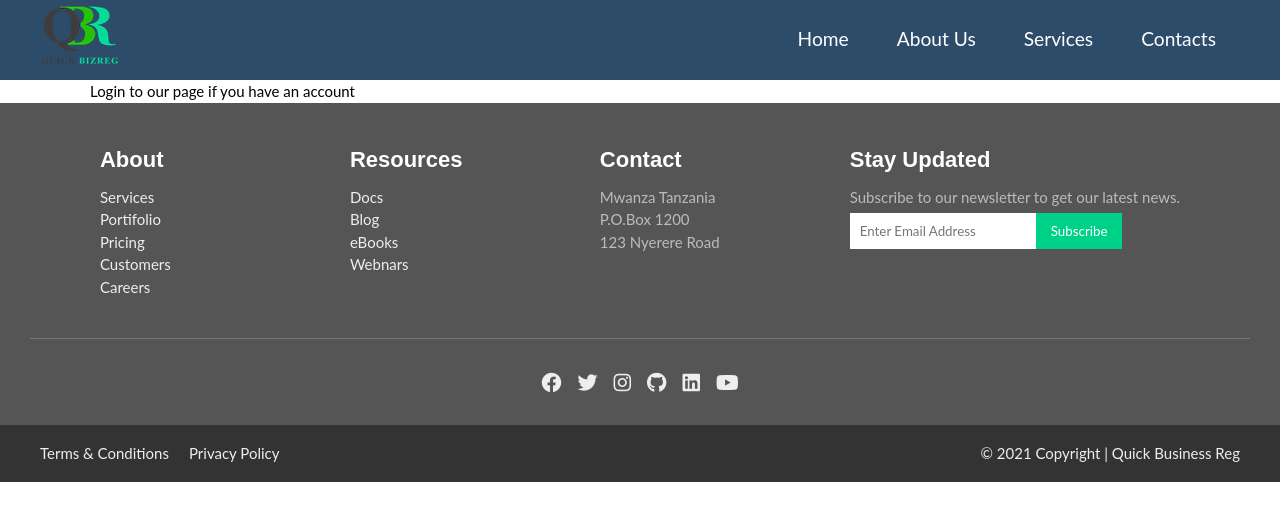
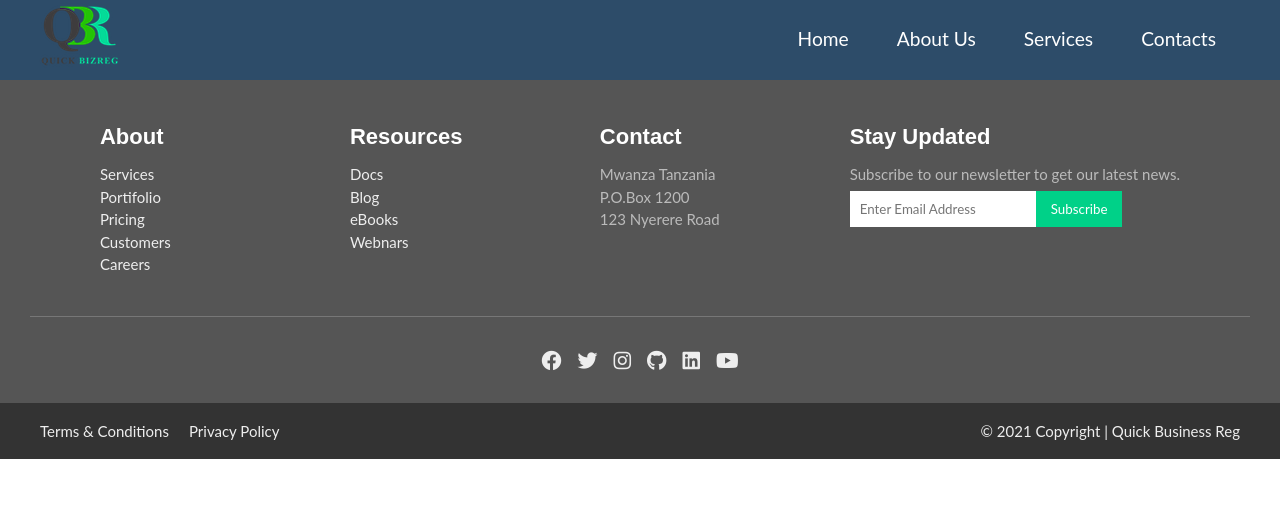
Before and after one commit to mchomvus4/quick-webapp, a React (Create React App) app: page /contacts in a window 1280 px wide. Shown: the top 520 px of the page. Built offline with nearby package versions, Linux system fonts and the light colour scheme.

Commit message:
footer updated

```diff
--- a/src/components/Nav/Navbar.jsx
+++ b/src/components/Nav/Navbar.jsx
@@ -67,7 +67,7 @@ const Navbar = () => {
     <Switch>
       <Route exact path='/' component={Home}/>
       <Route  path='/about' component={About}/>
-      <Route  path='/service' component={Service}/>
+      <Route  path='/services' component={Service}/>
       <Route  path='/contacts' component={Contact}/>
       <Route  path='*' component={NotFound}/>
     </Switch>
--- a/src/components/Pages/Contact.jsx
+++ b/src/components/Pages/Contact.jsx
@@ -3,7 +3,7 @@ import React from 'react'
 const Contact = () => {
   return (
     <div className="container">
-     Login to our page if you have an account
+
     </div>
   )
 }
--- a/src/components/Pages/Service.jsx
+++ b/src/components/Pages/Service.jsx
@@ -3,7 +3,7 @@ import React from 'react'
 const Service = () => {
   return (
      <div className="container">
-      Welcome to our Service page
+
     </div>
   )
 }
```
